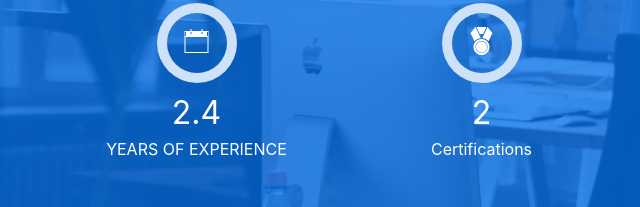
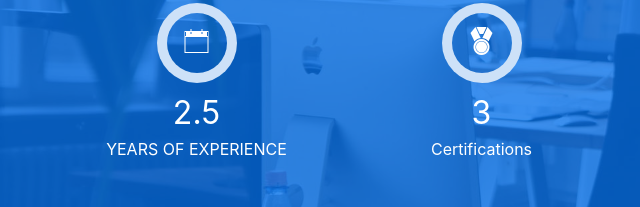
Before and after one commit to omeshwar33/omeshwar33.github.io, a plain HTML site: page index.html in a window 1280 px wide. Shown: the part 1933-2140 px from the top of the page, 16-656 px from the left. Drawn offline with Linux system fonts and the light colour scheme; files whose address does not match are found by name.

Commit message:
index.html
updated no. of certifications

```diff
--- a/index.html
+++ b/index.html
@@ -171,7 +171,7 @@
               <span class="ico-circle"><i class="ion-ios-calendar-outline"></i></span>
             </div>
             <div class="counter-num">
-              <p class="counter">2.4</p>
+              <p class="counter">2.5</p>
               <span class="counter-text">YEARS OF EXPERIENCE</span>
             </div>
           </div>
@@ -183,7 +183,7 @@
               <span class="ico-circle"><i class="ion-ribbon-a"></i></span>
             </div>
             <div class="counter-num">
-              <p class="counter">2</p>
+              <p class="counter">3</p>
               <span class="counter-text">Certifications</span>
             </div>
           </div>
```
